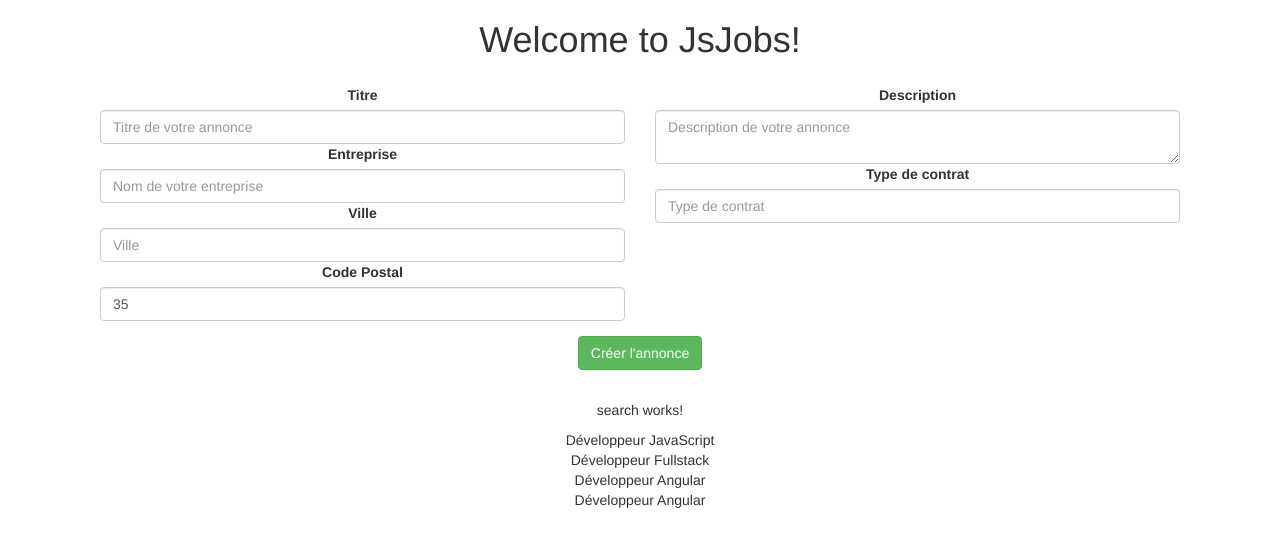
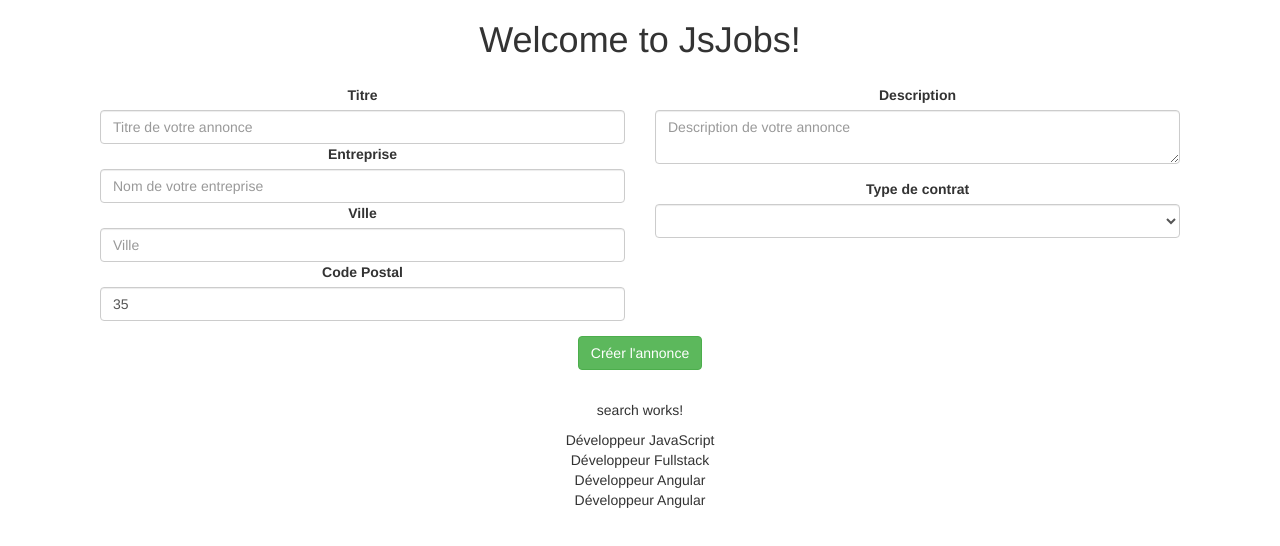
Before and after one commit to Infinter/jsJobs, an Angular app: page / in a window 1280 px wide. Shown: the top 546 px of the page. Built offline with nearby package versions, Linux system fonts and the light colour scheme.

Commit message:
Ajout Type de contrat

```diff
--- a/src/app/job-add-form/job-add-form.component.html
+++ b/src/app/job-add-form/job-add-form.component.html
@@ -2,12 +2,7 @@
   <form [formGroup]="form" (ngSubmit)="createJob()">
     <div class="form-group col-sm-6">
       <label for="title">Titre</label>
-      <input type="text"
-              name="title"
-              class="form-control"
-              placeholder="Titre de votre annonce"
-              formControlName="title"
-      >
+      <input type="text" name="title" class="form-control" placeholder="Titre de votre annonce" formControlName="title">
 
       <label for="company">Entreprise</label>
       <input type="text" name="company" class="form-control" placeholder="Nom de votre entreprise" formControlName="company">
@@ -19,15 +14,20 @@
       <input type="text" name="zipcode" class="form-control" placeholder="Code Postal" formControlName="zipcode">
     </div>
     <div class="form-group col-sm-6">
-        <label for="description">Description</label>
-        <textarea type="text" name="description" class="form-control" placeholder="Description de votre annonce" formControlName="description"></textarea>
+      <label for="description">Description</label>
+      <textarea type="text" name="description" class="form-control" placeholder="Description de votre annonce" formControlName="description"></textarea>
+
+    </div>
+    <div class="from-group col-sm-6">
 
       <label for="contract">Type de contrat</label>
-      <input type="text" name="contract" class="form-control" placeholder="Type de contrat" formControlName="contract">
+      <select name="contract" class="form-control" placeholder="Type de contrat" formControlName="contract">
+        <option *ngFor="let ct of contractTypes" [value]="ct.value">{{ct.name}}</option>
+      </select>
+    </div>
 
+    <div class="form-group col-sm-12">
+      <button type="submit" class="btn btn-success">Créer l'annonce</button>
     </div>
-      <div class="form-group col-sm-12">
-        <button type="submit" class="btn btn-success">Créer l'annonce</button>
-      </div>
   </form>
 </div>
--- a/src/app/job-add-form/job-add-form.component.ts
+++ b/src/app/job-add-form/job-add-form.component.ts
@@ -9,6 +9,14 @@ import { FormBuilder, FormGroup } from '@angular/forms';
 export class JobAddFormComponent implements OnInit {
 
   form: FormGroup;
+
+  contractTypes = [
+      {id: 1, name:'Stage', value:'internship'},
+      {id: 2, name:'Intérim', value:'temp'},
+      {id: 3, name:'CDD', value:'fixed-term'},
+      {id: 4, name:'CDI', value:'permanent'},
+      {id: 5, name:'Indépendant', value:'freelance'}
+  ]
 
   constructor(private formBuidler:FormBuilder) { }
 
```
